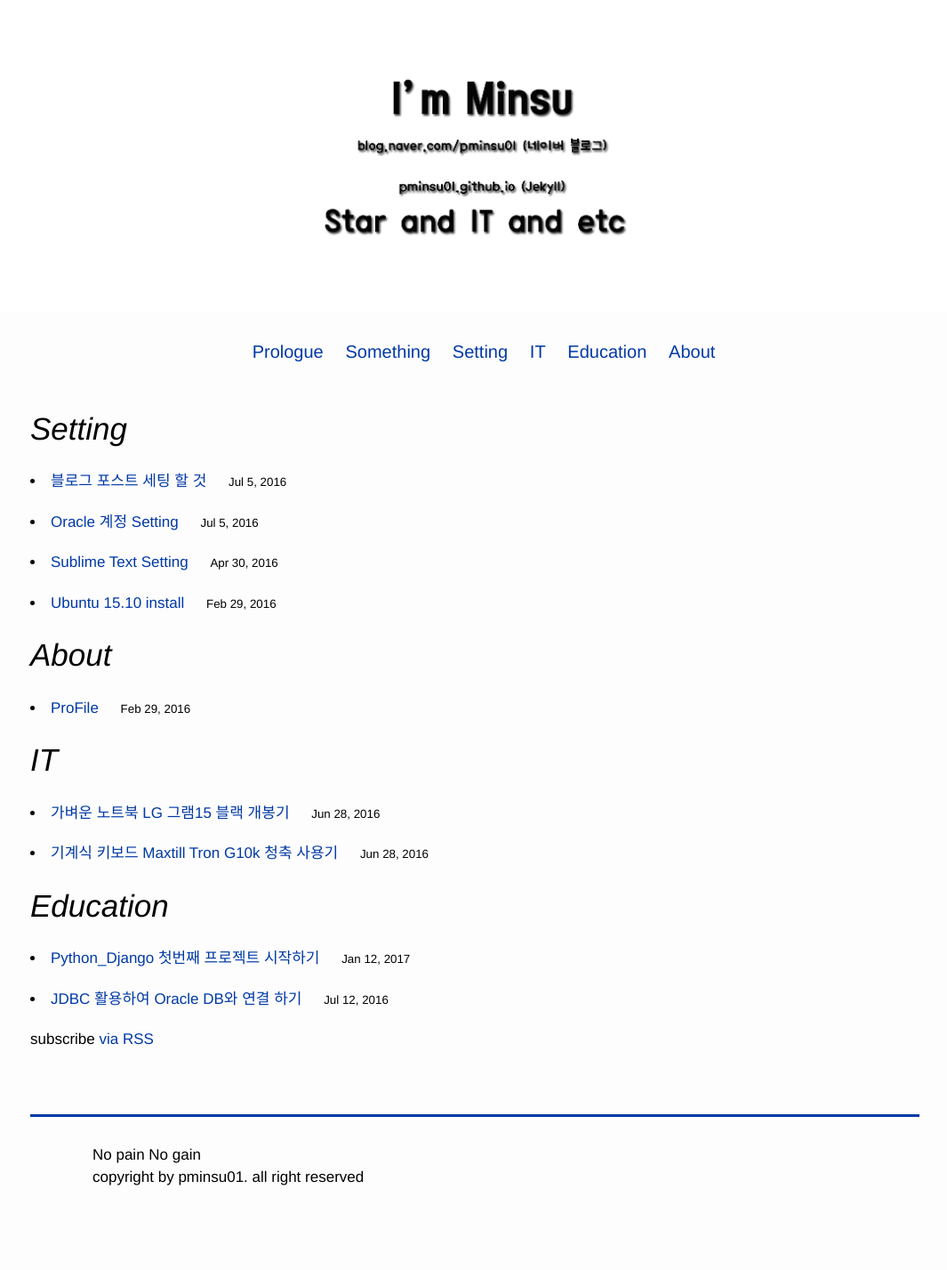
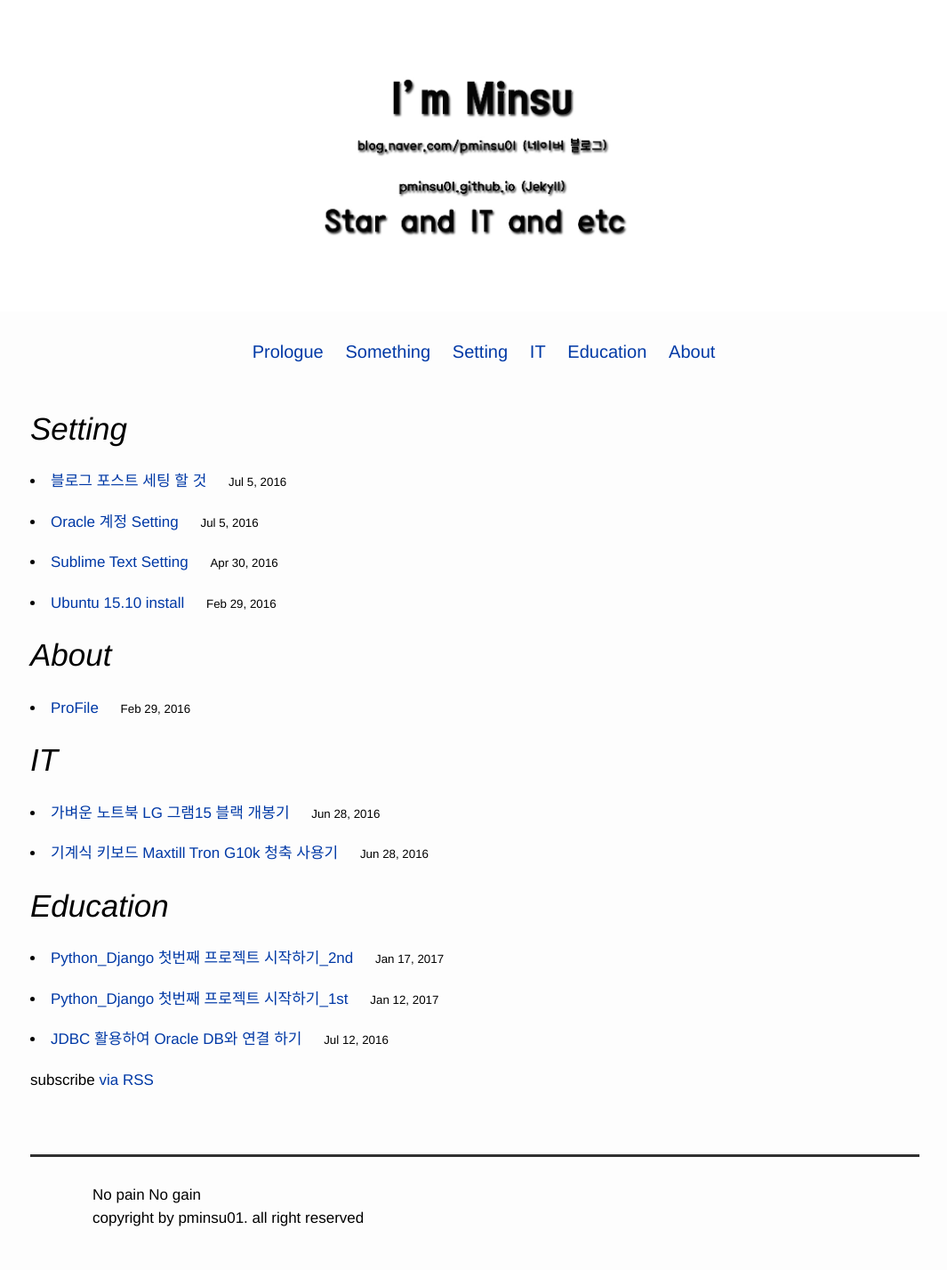
Before and after one commit to pminsu01/pminsu01.github.io, a Jekyll site: the page built from index.html, in a window 1280 px wide. Shown: the whole page at 89% size, without its empty margins (106-1171 px from the left). Built offline with Jekyll 4.4.1, drawn with Linux system fonts in a browser that asks for light colours; the list of posts is cut into pages by our own code; before the commit the page ends 1381 px from its top, so only the background shows below that; some of the changed lines change nothing that is shown.

Commit message:
2nd_Django

````diff
--- a/_posts/Education/2017-01-12-python_Django.md
+++ b/_posts/Education/2017-01-12-python_Django_1st.md
@@ -1,7 +1,7 @@
 ---
 category : Education
 
-title: Python_Django 첫번째 프로젝트 시작하기
+title: Python_Django 첫번째 프로젝트 시작하기_1st
 
 layout: post
 
--- /dev/null
+++ b/_posts/Education/2017-01-17-python_Django_2nd.md
@@ -0,0 +1,133 @@
+---
+
+category : Education
+
+title: Python_Django 첫번째 프로젝트 시작하기_2nd
+
+layout: post
+
+---
+
+[Python_Django 첫번째 프로젝트 시작하기_1st](https://pminsu01.github.io/2017-python_Django/ "첫번째 프로젝트")
+
+에서 Django 설치까지는 완료하였다.
+
+간단한 블로그 제작을 통해 Django 프로젝트를 시작해본다. 장고의 기본 구성을 할 것이다.
+그 파일을 다른곳으로 옮기면 안되고 특정한 구조를 유지해야 한다고 한다.
+
+첫번째로 가상환경이 설치 되어 있는 디렉토리로 이동한다.
+나 같은 경우에는 Dropbox에 설정하였으므로
+```
+Dropbox/Study/Python
+```
+
+으로 이동한다.
+
+```
+django-admin startproject mysite .
+```
+
+명령어 창에 입력한다. django-admin으로 mysite라는 이름으로 프로젝트 시작(?) 명령어 끝에 마침표 반드시 붙여야한다.
+공부하면서 보는 블로그 설명에 따르면
+
+점 . 은 디렉토리에 장고를 설치하라고 스크립트에 알려주기 때문에 중요하다고한다.(?)
+
+설치된 디렉토리 형식은
+
+Python
+  ㄴ db.sqlite3
+  ㄴ manage.py
+  ㄴ mysite
+      ㄴ __init__.py
+      ㄴ setting.py
+      ㄴ url.py
+      ㄴ wsgi.py
+
+
+  로 구성되어 있다.
+
+  1. manage.py
+
+  사이트 관리를 도와주는 역할을 한다. 이 스크립트로 다른 작업 없이 컴퓨터에 웹 서버를 시작할 수 있다.
+
+  2. setting.py
+
+  웹사이트 설정 스크립트
+
+  3. db.sqlite3
+
+  사이트 내의 데이터를 저장하기 위한 DB
+
+
+
+ ###설정해야 할것
+
+ 1. setting.py에 가서
+
+ Time_ZONE = 'Asia/seoul'
+
+ 2. 정적파일 경로 추가
+
+  STATIC_ROOT = os.path.join(BASE_DIR, 'static')   => 아직 이해 불가
+
+
+3. db.sqlite3
+
+```
+DATABASES = {
+    'default': {
+        'ENGINE': 'django.db.backends.sqlite3',
+        'NAME': os.path.join(BASE_DIR, 'db.sqlite3'),
+    }
+}
+ ```
+
+
+
+ ```
+python manage.py migrate
+```
+
+ 설정을 마친 다음에 명령어 입력
+ ㅡ
+
+```
+Operations to perform:
+  Synchronize unmigrated apps: staticfiles, messages
+  Apply all migrations: admin, contenttypes, auth, sessions
+Synchronizing apps without migrations:
+  Creating tables...
+    Running deferred SQL...
+  Installing custom SQL...
+Running migrations:
+  No migrations to apply.
+
+```
+
+적용 완료 및 구성을 완료한다
+
+```
+
+python manage.py runserver
+
+```
+
+명령어 입력시
+
+```
+Performing system checks...
+
+System check identified no issues (0 silenced).
+January 18, 2017 - 00:58:07
+Django version 1.8, using settings 'mysite.settings'
+Starting development server at http://127.0.0.1:8000/
+Quit the server with CONTROL-C.
+
+```
+
+로컬 ip로 8000번 포트로 서버가 실행된다.
+
+![1.image](/images/python/1.png "1")
+
+
+완성
--- a/_sass/_footer.scss
+++ b/_sass/_footer.scss
@@ -13,6 +13,6 @@
   }
 
    border-top-style: solid;
-   border-color : $brand-color;
+   border-color : #313131;
 
 }
````
Also changed, not shown: images/background.jpg (deleted), images/background2.jpg (deleted), images/g10k.png (deleted), images/python/1.png (added).
